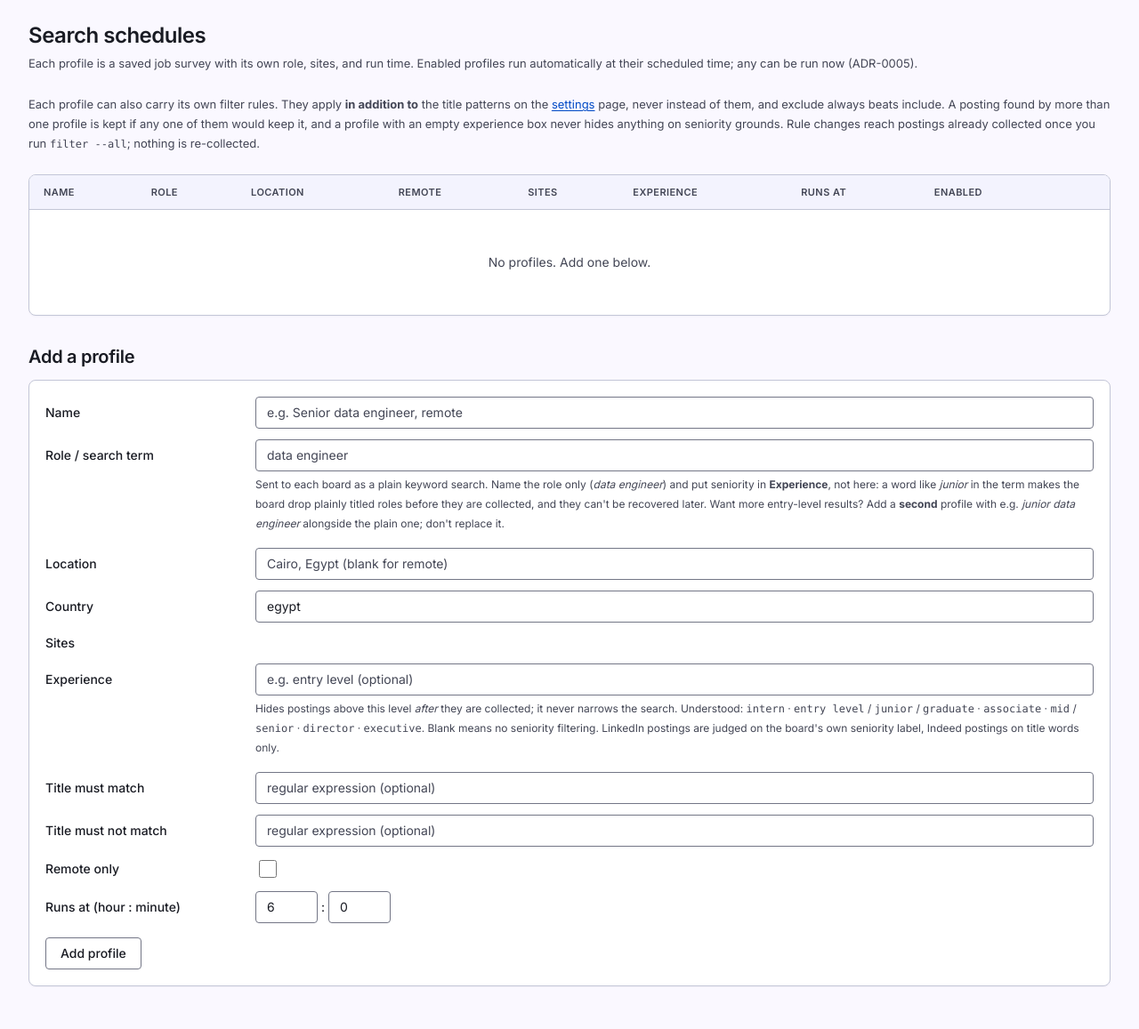
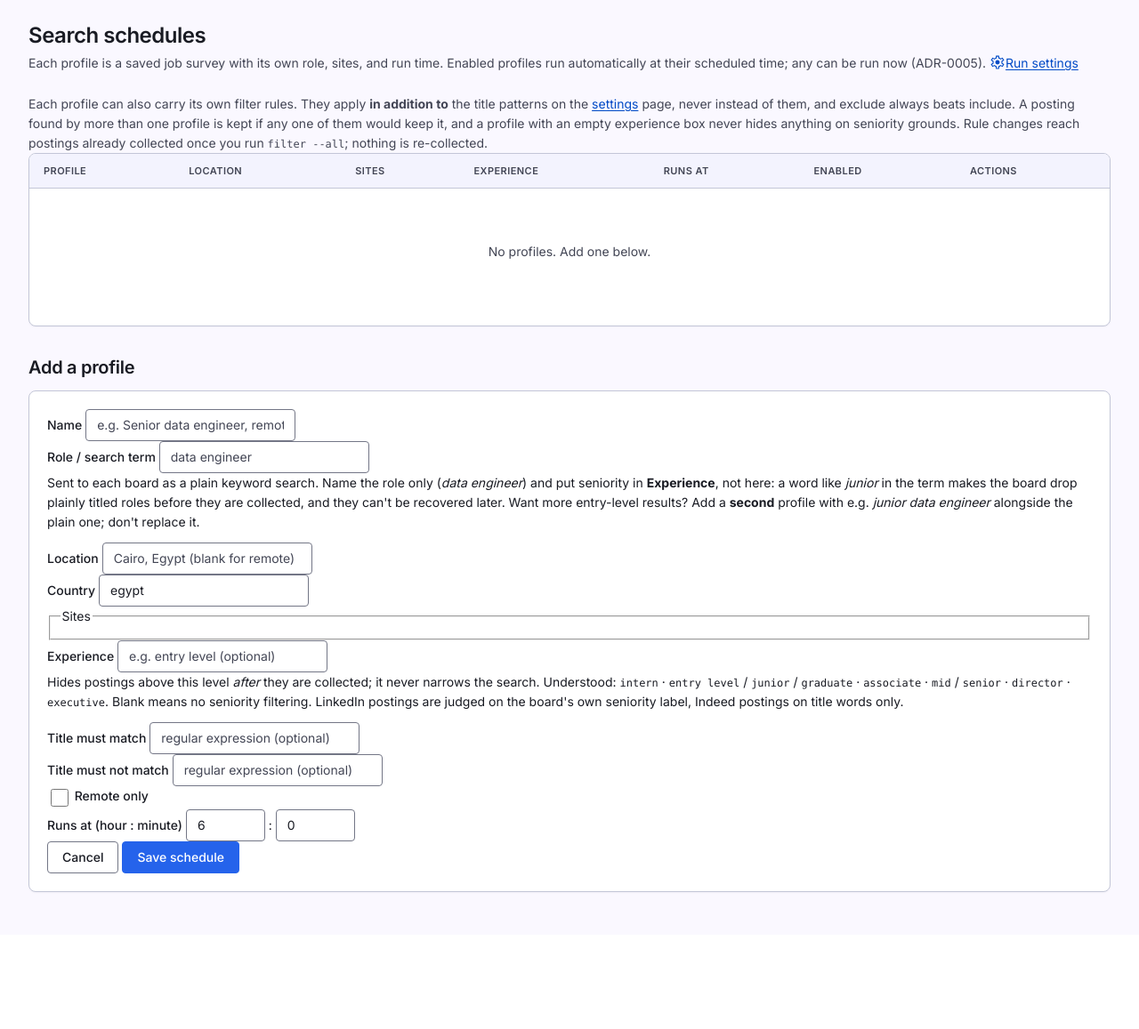
Before and after one commit to MoKenawy/Automatic-Job-search, a Python web app: template app/src/app/web/templates/profiles.html in a window 1280 px wide. Shown: the part 57-1214 px from the top of the page at 89% size. After the commit the page ends 1061 px from the top, so only its background shows below. Run offline with Jinja, Linux system fonts and the light colour scheme; the template is opened without the code that fills it, so the values that code supplies are empty.

Commit message:
feat(ui): renovate the schedules page (US6)
Co-Authored-By: Claude Sonnet 5.5 <noreply@anthropic.com>

```diff
--- a/app/src/app/web/templates/profiles.html
+++ b/app/src/app/web/templates/profiles.html
@@ -1,14 +1,20 @@
 {% extends "base.html" %}
+{% from "_macros.html" import icon, banner, empty_state, table_wrap %}
 {% set active = 'profiles' %}
 {% block title %}Schedules — Job discovery{% endblock %}
 {% block content %}
 
+{% if error %}{{ banner('error', error, focusable=True) }}{% endif %}
+
+<div class="page-head">
   <h1>Search schedules</h1>
-<p class="sub">
+  <p class="page-sub">
     Each profile is a saved job survey with its own role, sites, and run time. Enabled
     profiles run automatically at their scheduled time; any can be run now (ADR-0005).
+    <a href="/settings">{{ icon('settings') }}Run settings</a>
   </p>
-<p class="sub">
+</div>
+<p class="page-sub">
   Each profile can also carry its own filter rules. They apply <strong>in addition to</strong>
   the title patterns on the <a href="/settings">settings</a> page, never instead of them, and
   exclude always beats include. A posting found by more than one profile is kept if any one
@@ -17,46 +23,47 @@
   <code>filter --all</code>; nothing is re-collected.
 </p>
 
-{% if error %}<div class="flash err">{{ error }}</div>{% endif %}
-
-<div class="panel scroll-x">
-  <table>
+{% call table_wrap("Search profiles") %}
+  <table class="profile-list">
     <thead>
       <tr>
-        <th>Name</th><th>Role</th><th>Location</th><th>Remote</th>
-        <th>Sites</th><th>Experience</th><th>Runs at</th><th>Enabled</th><th></th>
+        <th scope="col">Profile</th><th scope="col">Location</th>
+        <th scope="col">Sites</th><th scope="col">Experience</th><th scope="col">Runs at</th>
+        <th scope="col">Enabled</th><th scope="col">Actions</th>
       </tr>
     </thead>
     <tbody>
       {% for p in profiles %}
       <tr>
-        <td>{{ p.name }}</td>
-        <td>{{ p.term }}</td>
-        <td class="muted">{{ p.location or '—' }}</td>
-        <td class="muted">{{ 'yes' if p.is_remote else '—' }}</td>
-        <td class="muted">{{ p.sites | join(', ') }}</td>
+        <td><strong>{{ p.name }}</strong><br><span class="muted">{{ p.term }}</span></td>
+        <td class="muted">{{ p.location or '—' }}{% if p.is_remote %} <span class="pill">remote</span>{% endif %}</td>
+        <td>{% for s in p.sites %}<span class="pill">{{ s }}</span> {% endfor %}</td>
         <td class="muted">{{ p.experience or '—' }}</td>
         <td>{{ '%02d:%02d' | format(p.schedule_hour, p.schedule_minute) }}</td>
         <td>
-          <form method="post" action="/profiles/{{ p.id }}/enabled" style="display:inline">
+          {# Contract C-7: stays a submit button in the same form; the switch look and
+             role are layered on, and the state is also text (US6 AS-1). #}
+          <form method="post" action="/profiles/{{ p.id }}/enabled" class="inline-form">
             <input type="hidden" name="enabled" value="{{ 'false' if p.enabled else 'true' }}">
-            <button class="btn btn-xs" type="submit">{{ 'disable' if p.enabled else 'enable' }}</button>
+            <button class="switch" type="submit" role="switch" aria-checked="{{ 'true' if p.enabled else 'false' }}">{{ 'Enabled' if p.enabled else 'Disabled' }}</button>
           </form>
         </td>
-        <td style="white-space:nowrap">
-          <form method="post" action="/profiles/{{ p.id }}/run" style="display:inline">
-            <button class="btn btn-xs" type="submit" title="Run this profile now">run now</button>
+        <td>
+          <div class="row-actions">
+            <form method="post" action="/profiles/{{ p.id }}/run" class="inline-form">
+              <button class="btn btn-sm" type="submit" title="Run this profile now">{{ icon('play_arrow') }}Run now</button>
             </form>
-          <form method="post" action="/profiles/{{ p.id }}/delete" style="display:inline"
+            <form method="post" action="/profiles/{{ p.id }}/delete" class="inline-form"
                   onsubmit="return confirm('Delete profile {{ p.name }}?');">
-            <button class="btn btn-xs" type="submit">delete</button>
+              <button class="btn btn-sm" type="submit">{{ icon('delete') }}Delete</button>
             </form>
+          </div>
         </td>
       </tr>
-      <tr>
-        <td colspan="9" style="padding-top:0;border-top:0">
+      <tr class="rules-row">
+        <td colspan="7">
           <details>
-            <summary class="muted" style="font-size:12px;cursor:pointer">
+            <summary>
               Filter rules —
               {% if p.experience or p.title_include_pattern or p.title_exclude_pattern %}
                 {% if p.experience %}experience <code>{{ p.experience }}</code>{% endif %}
@@ -65,7 +72,7 @@
               {% else %}none set (hides nothing)
               {% endif %}
             </summary>
-            <form method="post" action="/profiles/{{ p.id }}/filters" class="formgrid" style="margin:10px 0">
+            <form method="post" action="/profiles/{{ p.id }}/filters" class="formgrid rules-form">
               <label for="exp-{{ p.id }}">Experience</label>
               <input id="exp-{{ p.id }}" name="experience" value="{{ p.experience or '' }}"
                      aria-describedby="exp-{{ p.id }}-hint"
@@ -84,24 +91,28 @@
               <input id="exc-{{ p.id }}" name="title_exclude_pattern" value="{{ p.title_exclude_pattern or '' }}"
                      placeholder="regular expression, optional — wins over the include pattern">
               <span></span>
-              <span><button class="btn btn-xs" type="submit">Save filter rules</button></span>
+              <span><button class="btn" type="submit">Save filter rules</button></span>
             </form>
           </details>
         </td>
       </tr>
       {% else %}
-      <tr><td colspan="9" class="empty">No profiles. Add one below.</td></tr>
+      <tr><td colspan="7">{{ empty_state("No profiles. Add one below.") }}</td></tr>
       {% endfor %}
     </tbody>
   </table>
+{% endcall %}
+
+<h2>Add a profile</h2>
+<form method="post" action="/profiles" class="card">
+  <div class="form-grid-2">
+    <div class="form-col">
+      <div class="field">
+        <label for="name">Name</label>
+        <input id="name" name="name" required placeholder="e.g. Senior data engineer, remote">
       </div>
 
-<h2>Add a profile</h2>
-<form method="post" action="/profiles" class="panel" style="padding:18px">
-  <div class="formgrid">
-    <label for="name">Name</label>
-    <input id="name" name="name" required placeholder="e.g. Senior data engineer, remote">
-
+      <div class="field">
         <label for="term">Role / search term</label>
         <input id="term" name="term" required placeholder="data engineer" aria-describedby="term-hint">
         <p class="hint" id="term-hint">
@@ -111,22 +122,30 @@
           Want more entry-level results? Add a <strong>second</strong> profile with e.g.
           <em>junior data engineer</em> alongside the plain one; don't replace it.
         </p>
+      </div>
 
+      <div class="field">
         <label for="location">Location</label>
         <input id="location" name="location" placeholder="Cairo, Egypt (blank for remote)">
+      </div>
 
+      <div class="field">
         <label for="country">Country</label>
         <input id="country" name="country" value="egypt">
+      </div>
+    </div>
 
-    <label>Sites</label>
-    <span>
+    <div class="form-col">
+      <fieldset class="field">
+        <legend>Sites</legend>
+        <div class="checks">
           {% for s in sites %}
-      <label style="font-weight:normal;margin-right:12px">
-        <input type="checkbox" name="sites" value="{{ s }}" checked> {{ s }}
-      </label>
+          <label class="check"><input type="checkbox" name="sites" value="{{ s }}" checked> {{ s }}</label>
           {% endfor %}
-    </span>
+        </div>
+      </fieldset>
 
+      <div class="field">
         <label for="experience">Experience</label>
         <input id="experience" name="experience" placeholder="e.g. entry level (optional)"
                aria-describedby="experience-hint">
@@ -137,27 +156,36 @@
           Blank means no seniority filtering. LinkedIn postings are judged on the board's own seniority
           label, Indeed postings on title words only.
         </p>
+      </div>
 
+      <div class="field">
         <label for="title_include_pattern">Title must match</label>
         <input id="title_include_pattern" name="title_include_pattern"
                placeholder="regular expression (optional)">
+      </div>
 
+      <div class="field">
         <label for="title_exclude_pattern">Title must not match</label>
         <input id="title_exclude_pattern" name="title_exclude_pattern"
                placeholder="regular expression (optional)">
+      </div>
+    </div>
+  </div>
 
-    <label for="is_remote">Remote only</label>
-    <input id="is_remote" name="is_remote" type="checkbox">
-
+  <div class="form-footer">
+    <label class="check" for="is_remote"><input id="is_remote" name="is_remote" type="checkbox"> Remote only</label>
+    <div class="field inline">
       <label for="schedule_hour">Runs at (hour : minute)</label>
       <span>
-      <input id="schedule_hour" name="schedule_hour" type="number" min="0" max="23" value="6" style="width:70px">
+        <input id="schedule_hour" name="schedule_hour" type="number" min="0" max="23" value="6" class="narrow">
         :
-      <input name="schedule_minute" type="number" min="0" max="59" value="0" style="width:70px">
+        <input name="schedule_minute" type="number" min="0" max="59" value="0" class="narrow" aria-label="Minute">
       </span>
     </div>
-
-  <div style="margin-top:16px"><button class="btn" type="submit">Add profile</button></div>
+    <span class="spacer"></span>
+    <button class="btn" type="reset">Cancel</button>
+    <button class="btn btn-primary" type="submit">Save schedule</button>
+  </div>
 </form>
 
 {% endblock %}
```
Lines whose indentation alone changed are shown as unchanged.
